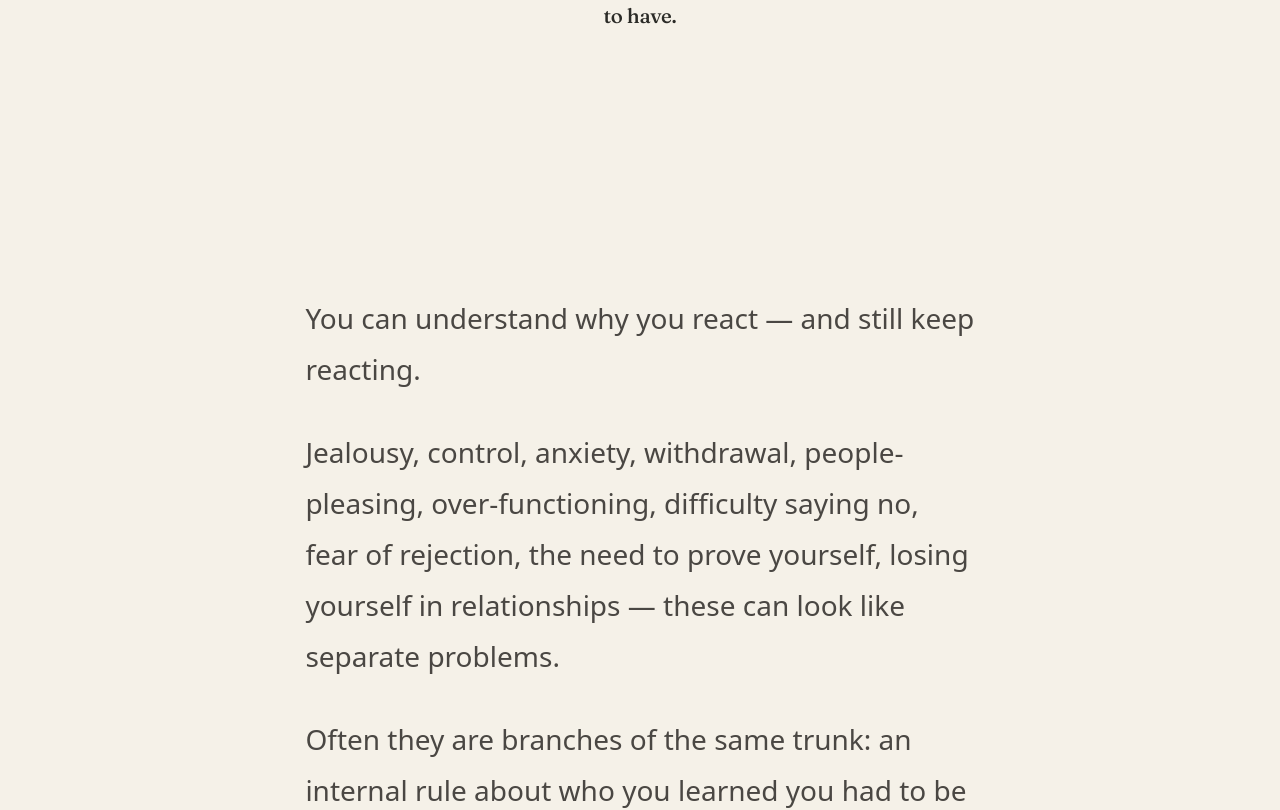
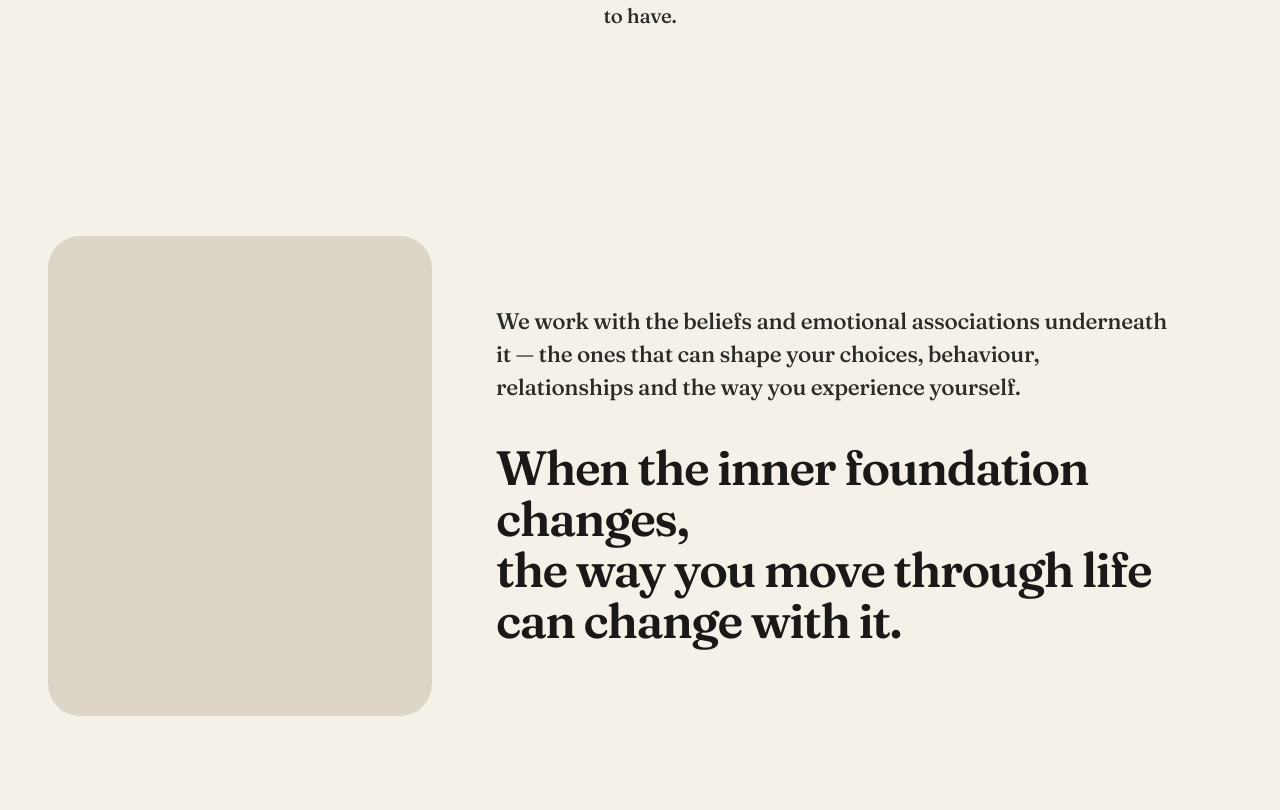
Before and after one commit to niksprojectsup-oss/niksravins.com, a Next.js app: page / in a window 1280 px wide. Shown: the part 4561-5371 px from the top of the page. Built offline with nearby package versions, Linux system fonts and the light colour scheme; no server answers; the database is empty.

Commit message:
Add homepage roots section

```diff
--- a/src/app/globals.css
+++ b/src/app/globals.css
@@ -1354,6 +1354,116 @@
   }
 }
 
+.home-roots {
+  padding-block: clamp(4.5rem, 8vw, 7.5rem);
+  overflow-x: clip;
+  background: transparent;
+}
+
+.home-roots .layout-container,
+.home-roots-container {
+  max-width: min(84rem, 100%);
+}
+
+.home-roots-grid {
+  display: grid;
+  grid-template-columns: minmax(0, 1fr);
+  gap: clamp(2.25rem, 4vw, 3.5rem);
+  align-items: center;
+}
+
+.home-roots-media {
+  width: 100%;
+  max-width: 32rem;
+  aspect-ratio: 4 / 5;
+  overflow: hidden;
+  border-radius: 32px;
+  background: #ddd6c8;
+}
+
+.home-roots-media img {
+  width: 100%;
+  height: 100%;
+  object-fit: cover;
+}
+
+.home-roots-copy {
+  display: flex;
+  flex-direction: column;
+  justify-content: center;
+  gap: clamp(1.75rem, 3vw, 2.85rem);
+  min-width: 0;
+  max-width: 38rem;
+}
+
+.home-roots-intro,
+.home-roots-headline {
+  margin: 0;
+}
+
+.home-roots-intro-text,
+.home-roots-headline-text {
+  display: block;
+  font-family: var(--font-family-display), "Fraunces", ui-serif, Georgia, serif;
+  color: #2b2b27;
+}
+
+.home-roots-intro-text {
+  font-size: clamp(1.2rem, 0.45vw + 1.05rem, 1.5rem);
+  font-weight: 450;
+  line-height: 1.45;
+  letter-spacing: -0.014em;
+}
+
+.home-roots-intro-text p {
+  margin: 0;
+  font: inherit;
+  color: inherit;
+}
+
+.home-roots-headline-text {
+  font-size: clamp(2.15rem, 0.45rem + 3.2vw, 3.85rem);
+  font-weight: 600;
+  line-height: 1.06;
+  letter-spacing: -0.032em;
+  color: var(--nr-ink);
+  white-space: pre-line;
+  text-wrap: pretty;
+}
+
+.home-roots-headline-text p {
+  margin: 0;
+  font: inherit;
+  color: inherit;
+  white-space: pre-line;
+}
+
+@media (max-width: 640px) {
+  .home-roots {
+    padding-block: clamp(3.25rem, 10vw, 4.5rem);
+  }
+
+  .home-roots-headline-text {
+    font-size: clamp(2.15rem, 8vw, 2.85rem);
+  }
+}
+
+@media (min-width: 800px) {
+  .home-roots-grid {
+    grid-template-columns: minmax(12rem, min(24rem, 36%)) minmax(0, 1fr);
+    column-gap: clamp(2.75rem, 5vw, 6rem);
+    align-items: center;
+  }
+
+  .home-roots-media {
+    max-width: none;
+  }
+
+  .home-roots-copy {
+    max-width: 42rem;
+  }
+}
+
 @media (min-width: 1280px) {
   .home-band {
     padding-block: 8rem;
--- a/src/components/public/PublicHomePage.tsx
+++ b/src/components/public/PublicHomePage.tsx
@@ -11,6 +11,7 @@ import { HomeAlignmentSection } from "@/components/sections/home/HomeAlignmentSe
 import { HomeFaqSection } from "@/components/sections/home/HomeFaqSection";
 import { HomeFoundationSection } from "@/components/sections/home/HomeFoundationSection";
 import { HomeIdentityShiftsSection } from "@/components/sections/home/HomeIdentityShiftsSection";
+import { HomeRootsSection } from "@/components/sections/home/HomeRootsSection";
 import { HomeUnderneathSection } from "@/components/sections/home/HomeUnderneathSection";
 import { HomeWantChangeSection } from "@/components/sections/home/HomeWantChangeSection";
 import { Testimonials } from "@/components/sections/Testimonials";
@@ -36,6 +37,7 @@ export function PublicHomePage({ content, locale, cmsHtmlFields = {} }: PublicHo
         <HomeAlignmentSection cmsHtmlFields={cmsHtmlFields} />
         <HomeUnderneathSection cmsHtmlFields={cmsHtmlFields} />
         <HomeIdentityShiftsSection cmsHtmlFields={cmsHtmlFields} />
+        <HomeRootsSection cmsHtmlFields={cmsHtmlFields} />
         <Trust content={content} cmsHtmlFields={cmsHtmlFields} />
         <About content={content} cmsHtmlFields={cmsHtmlFields} />
         <AAPMethod content={content} cmsHtmlFields={cmsHtmlFields} />
--- /dev/null
+++ b/src/components/sections/home/HomeRootsSection.tsx
@@ -0,0 +1,46 @@
+import { CmsPublishedFieldText } from "@/components/cms/CmsPublishedFieldText";
+import { Section } from "@/components/ui/Section";
+import {
+  getPublishedCmsImageSrc,
+  type CmsHtmlFields,
+} from "@/lib/cms/published-field-html";
+
+const INTRO_FALLBACK =
+  "We work with the beliefs and emotional associations underneath it — the ones that can shape your choices, behaviour, relationships and the way you experience yourself.";
+
+const HEADLINE_FALLBACK =
+  "When the inner foundation changes,\nthe way you move through life can change with it.";
+
+export function HomeRootsSection({ cmsHtmlFields = {} }: { cmsHtmlFields?: CmsHtmlFields }) {
+  const imageSrc = getPublishedCmsImageSrc(cmsHtmlFields["roots.image"]);
+
+  return (
+    <Section
+      aria-labelledby="roots-heading"
+      className="home-roots overflow-x-clip bg-transparent"
+      containerClassName="home-roots-container"
+    >
+      <div className="home-roots-grid">
+        <div className="home-roots-media">
+          {imageSrc ? <img src={imageSrc} alt="" /> : null}
+        </div>
+        <div className="home-roots-copy">
+          <div className="home-roots-intro">
+            <CmsPublishedFieldText
+              html={cmsHtmlFields["roots.intro"]}
+              fallback={INTRO_FALLBACK}
+              className="home-roots-intro-text font-display"
+            />
+          </div>
+          <h2 id="roots-heading" className="home-roots-headline">
+            <CmsPublishedFieldText
+              html={cmsHtmlFields["roots.headline"]}
+              fallback={HEADLINE_FALLBACK}
+              className="home-roots-headline-text font-display"
+            />
+          </h2>
+        </div>
+      </div>
+    </Section>
+  );
+}
--- a/src/lib/cms/definitions.ts
+++ b/src/lib/cms/definitions.ts
@@ -150,9 +150,19 @@ export const CMS_PAGE_DEFINITIONS: readonly CmsPageDefinition[] = [
         ],
       },
       {
+        key: "roots",
+        title: "Roots",
+        sortOrder: 6,
+        fields: [
+          { key: "roots.image", label: "Roots image", kind: "image" },
+          { key: "roots.intro", label: "Roots intro", kind: "paragraphs" },
+          { key: "roots.headline", label: "Roots headline" },
+        ],
+      },
+      {
         key: "trust",
         title: "Trust",
-        sortOrder: 6,
+        sortOrder: 7,
         fields: [
           { key: "trust.statements.0", label: "Statement 1", kind: "paragraphs" },
           { key: "trust.statements.1", label: "Statement 2", kind: "paragraphs" },
@@ -163,7 +173,7 @@ export const CMS_PAGE_DEFINITIONS: readonly CmsPageDefinition[] = [
       {
         key: "about",
         title: "About",
-        sortOrder: 7,
+        sortOrder: 8,
         fields: [
           { key: "about.title", label: "Section title" },
           { key: "about.story.0", label: "Story paragraph 1", kind: "paragraphs" },
@@ -174,7 +184,7 @@ export const CMS_PAGE_DEFINITIONS: readonly CmsPageDefinition[] = [
       {
         key: "aap",
         title: "AAP",
-        sortOrder: 8,
+        sortOrder: 9,
         fields: [
           { key: "aap.title", label: "Section title" },
           { key: "aap.intro", label: "Introduction", kind: "paragraphs" },
@@ -191,7 +201,7 @@ export const CMS_PAGE_DEFINITIONS: readonly CmsPageDefinition[] = [
       {
         key: "faq",
         title: "FAQ",
-        sortOrder: 9,
+        sortOrder: 10,
         fields: [
           { key: "faq.headingLabel", label: "Heading label" },
           { key: "faq.heading", label: "Heading" },
@@ -212,7 +222,7 @@ export const CMS_PAGE_DEFINITIONS: readonly CmsPageDefinition[] = [
       {
         key: "final-cta",
         title: "Final CTA",
-        sortOrder: 10,
+        sortOrder: 11,
         fields: [
           { key: "finalCta.lines.0", label: "Line 1", kind: "paragraphs" },
           { key: "finalCta.lines.1", label: "Line 2", kind: "paragraphs" },
@@ -223,7 +233,7 @@ export const CMS_PAGE_DEFINITIONS: readonly CmsPageDefinition[] = [
       {
         key: "seo",
         title: "SEO",
-        sortOrder: 11,
+        sortOrder: 12,
         fields: [
           { key: "seo.home.title", label: "Page title" },
           { key: "seo.home.description", label: "Meta description", kind: "paragraphs" },
--- a/src/lib/cms/import/content-sources.ts
+++ b/src/lib/cms/import/content-sources.ts
@@ -294,6 +294,15 @@ function getHomeFieldValue(content: CmsImportContent, fieldKey: string): CmsTipt
         "Together we look at",
         "what may be underneath it.",
       ]);
+    case "roots.intro":
+      return plainStringToTiptapDocument(
+        "We work with the beliefs and emotional associations underneath it — the ones that can shape your choices, behaviour, relationships and the way you experience yourself.",
+      );
+    case "roots.headline":
+      return linesToTiptapDocument([
+        "When the inner foundation changes,",
+        "the way you move through life can change with it.",
+      ]);
     case "trust.statements.0":
       return plainStringToTiptapDocument(content.trust.statements[0] ?? "");
     case "trust.statements.1":
```
Also changed, not shown: 2 other files (tests, documents, lock files or other folders).
